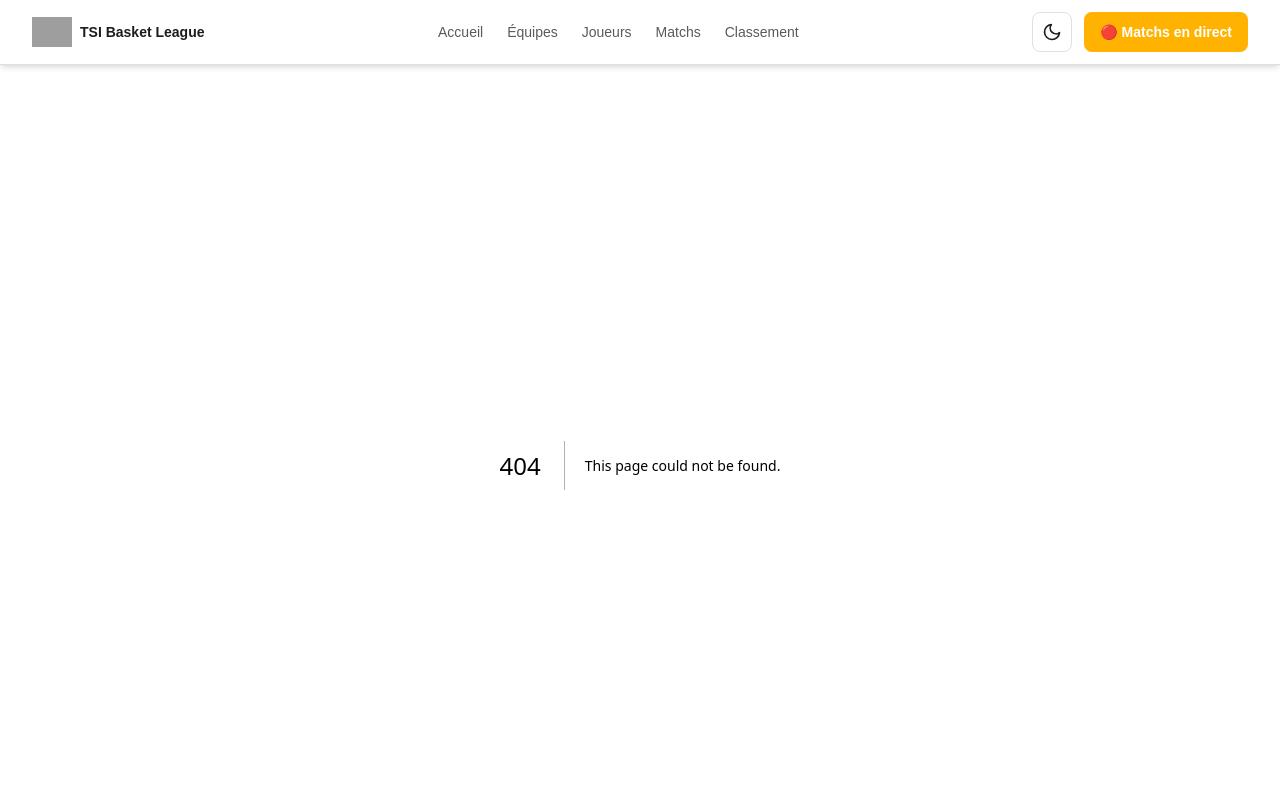
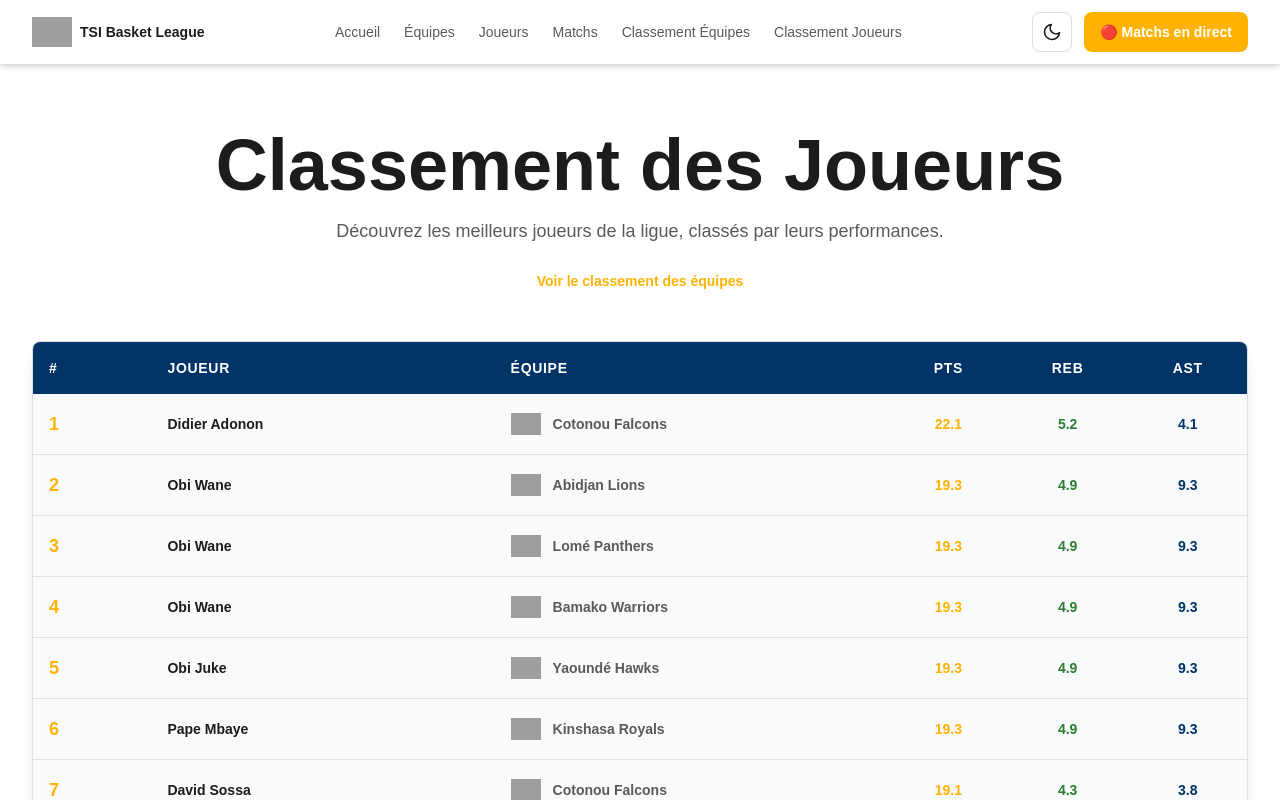
Before and after one commit to Exutoire03/tsi-test, a Next.js app: page /standings/players in a window 1280 px wide. Before the commit this address had no page. Shown: the top 800 px of the page. Built offline with nearby package versions, Linux system fonts and the light colour scheme; grey boxes are pictures that could not be loaded.

Commit message:
added players standings

```diff
--- /dev/null
+++ b/app/api/standings/players/route.ts
@@ -0,0 +1,32 @@
+import { NextResponse } from "next/server"
+import players from "@/data/players.json"
+import teams from "@/data/teams.json"
+
+// ✅ GET /api/standings/players
+// Calcule le classement des joueurs
+export async function GET() {
+  try {
+    // Ajout des informations de l'équipe à chaque joueur
+    const playersWithTeamInfo = players.map(player => {
+      const team = teams.find(t => t.id === player.teamId);
+      return {
+        ...player,
+        teamName: team ? team.name : 'N/A',
+        teamLogo: team ? team.logo : '/logo.png',
+      };
+    });
+
+    // Classement basé sur le nombre de points
+    const sortedPlayers = playersWithTeamInfo.sort((a, b) => {
+      return b.stats.points - a.stats.points;
+    });
+
+    return NextResponse.json(sortedPlayers, { status: 200 });
+  } catch (error) {
+    console.error("Erreur API /standings/players:", error);
+    return NextResponse.json(
+      { error: "Erreur lors du calcul du classement des joueurs" },
+      { status: 500 }
+    );
+  }
+}
--- a/app/page.tsx
+++ b/app/page.tsx
@@ -84,16 +84,7 @@ export default async function Home() {
           />
         </div>
         <div className="relative z-10 text-center px-4 max-w-5xl mx-auto">
-          <div className="mb-6">
-            <Image
-              src="/logo-blanc.png"
-              alt="TSI Basket League"
-              width={150}
-              height={150}
-              className="mx-auto"
-              priority
-            />
-          </div>
+
           <h1 className="text-4xl sm:text-5xl md:text-7xl font-bold text-white mb-4">
             Bienvenue dans la TSI Basket League
           </h1>
--- /dev/null
+++ b/app/standings/players/page.tsx
@@ -0,0 +1,81 @@
+'use client';
+
+import React, { useState, useEffect } from 'react';
+import PlayerStandingsTable from '@/components/PlayerStandingsTable';
+import Link from 'next/link';
+
+// Interface for player standings data
+interface PlayerStanding {
+  id: number;
+  firstName: string;
+  lastName: string;
+  teamName: string;
+  teamLogo: string;
+  stats: {
+    points: number;
+    rebounds: number;
+    assists: number;
+  };
+}
+
+export default function PlayerStandingsPage() {
+  const [playerStandings, setPlayerStandings] = useState<PlayerStanding[]>([]);
+  const [loading, setLoading] = useState(true);
+
+  useEffect(() => {
+    const fetchPlayerStandings = async () => {
+      setLoading(true);
+      try {
+        const res = await fetch('/api/standings/players');
+        const data = await res.json();
+        setPlayerStandings(data);
+      } catch (error) {
+        console.error("Erreur lors du chargement du classement des joueurs:", error);
+      } finally {
+        setLoading(false);
+      }
+    };
+
+    fetchPlayerStandings();
+  }, []);
+
+  return (
+    <div className="min-h-screen bg-background">
+      <div className="mx-auto max-w-7xl px-4 sm:px-6 lg:px-8 py-16">
+
+        <header className="text-center mb-12">
+          <h1 className="text-5xl md:text-7xl font-extrabold text-foreground mb-4">
+            Classement des Joueurs
+          </h1>
+          <p className="text-lg text-foreground-secondary max-w-2xl mx-auto mb-6">
+            Découvrez les meilleurs joueurs de la ligue, classés par leurs performances.
+          </p>
+          <Link
+            href="/standings"
+            className="inline-block text-sm text-primary hover:text-secondary font-semibold transition-colors"
+          >
+            Voir le classement des équipes
+          </Link>
+        </header>
+
+        <main>
+          {loading ? (
+            <div className="flex flex-col justify-center items-center h-64 gap-4">
+              <div className="animate-spin rounded-full h-16 w-16 border-4 border-primary border-t-transparent"></div>
+              <p className="text-foreground-secondary text-lg">Chargement du classement...</p>
+            </div>
+          ) : playerStandings.length > 0 ? (
+            <PlayerStandingsTable players={playerStandings} />
+          ) : (
+            <div className="text-center py-16 bg-background-secondary border border-border rounded-lg">
+              <h3 className="mt-6 text-2xl font-semibold text-foreground">Classement non disponible</h3>
+              <p className="mt-2 text-foreground-secondary">
+                Les données sont en cours de mise à jour. Veuillez réessayer plus tard.
+              </p>
+            </div>
+          )}
+        </main>
+      </div>
+    </div>
+  );
+}
--- a/components/Header.tsx
+++ b/components/Header.tsx
@@ -107,7 +107,8 @@ export default function Header() {
             <Link href="/teams" className="text-sm font-medium text-foreground-secondary hover:text-primary transition-colors">Équipes</Link>
             <Link href="/players" className="text-sm font-medium text-foreground-secondary hover:text-primary transition-colors">Joueurs</Link>
             <Link href="/matchs" className="text-sm font-medium text-foreground-secondary hover:text-primary transition-colors">Matchs</Link>
-            <Link href="/standings" className="text-sm font-medium text-foreground-secondary hover:text-primary transition-colors">Classement</Link>
+            <Link href="/standings" className="text-sm font-medium text-foreground-secondary hover:text-primary transition-colors">Classement Équipes</Link>
+            <Link href="/standings/players" className="text-sm font-medium text-foreground-secondary hover:text-primary transition-colors">Classement Joueurs</Link>
           </nav>
 
           <div className="flex items-center gap-3">
@@ -135,7 +136,8 @@ export default function Header() {
             <Link href="/teams" className="text-sm font-medium text-foreground-secondary hover:text-primary transition-colors" onClick={() => setIsOpen(false)}>Équipes</Link>
             <Link href="/players" className="text-sm font-medium text-foreground-secondary hover:text-primary transition-colors" onClick={() => setIsOpen(false)}>Joueurs</Link>
             <Link href="/matchs" className="text-sm font-medium text-foreground-secondary hover:text-primary transition-colors" onClick={() => setIsOpen(false)}>Matchs</Link>
-            <Link href="/standings" className="text-sm font-medium text-foreground-secondary hover:text-primary transition-colors" onClick={() => setIsOpen(false)}>Classement</Link>
+            <Link href="/standings" className="text-sm font-medium text-foreground-secondary hover:text-primary transition-colors" onClick={() => setIsOpen(false)}>Classement Équipes</Link>
+            <Link href="/standings/players" className="text-sm font-medium text-foreground-secondary hover:text-primary transition-colors" onClick={() => setIsOpen(false)}>Classement Joueurs</Link>
             <Link
               href="/matchs"
               className="inline-flex h-10 items-center justify-center rounded-lg bg-primary px-4 text-sm font-bold text-white hover:bg-hover hover:text-foreground transition-all sm:hidden"
--- /dev/null
+++ b/components/PlayerStandingsTable.tsx
@@ -0,0 +1,99 @@
+import Image from 'next/image'
+
+interface PlayerStanding {
+  id: number;
+  firstName: string;
+  lastName: string;
+  teamName: string;
+  teamLogo: string;
+  stats: {
+    points: number;
+    rebounds: number;
+    assists: number;
+  };
+}
+
+interface PlayerStandingsTableProps {
+  players: PlayerStanding[];
+}
+
+export default function PlayerStandingsTable({ players }: PlayerStandingsTableProps) {
+  return (
+    <div>
+      {/* Vue Tableau pour les grands écrans */}
+      <div className="hidden md:block overflow-x-auto rounded-lg border border-border bg-background-secondary shadow-lg">
+        <table className="min-w-full text-sm">
+          <thead className="bg-secondary text-white uppercase tracking-wider">
+            <tr>
+              <th className="px-4 py-4 text-left font-bold">#</th>
+              <th className="px-4 py-4 text-left font-bold">Joueur</th>
+              <th className="px-4 py-4 text-left font-bold">Équipe</th>
+              <th className="px-4 py-4 text-center font-bold">PTS</th>
+              <th className="px-4 py-4 text-center font-bold">REB</th>
+              <th className="px-4 py-4 text-center font-bold">AST</th>
+            </tr>
+          </thead>
+          <tbody className="divide-y divide-border">
+            {players.map((player, index) => (
+              <tr key={player.id} className="hover:bg-hover transition-colors">
+                <td className="px-4 py-4">
+                  <span className="font-bold text-primary text-lg">{index + 1}</span>
+                </td>
+                <td className="px-4 py-4">
+                  <span className="font-semibold text-foreground">{`${player.firstName} ${player.lastName}`}</span>
+                </td>
+                <td className="px-4 py-4">
+                  <div className="flex items-center gap-3">
+                    <Image src={player.teamLogo} alt={player.teamName} width={30} height={30} className="object-contain" />
+                    <span className="font-semibold text-foreground-secondary">{player.teamName}</span>
+                  </div>
+                </td>
+                <td className="px-4 py-4 text-center">
+                  <span className="font-bold text-primary">{player.stats.points}</span>
+                </td>
+                <td className="px-4 py-4 text-center">
+                  <span className="font-bold text-success">{player.stats.rebounds}</span>
+                </td>
+                <td className="px-4 py-4 text-center">
+                  <span className="font-bold text-secondary">{player.stats.assists}</span>
+                </td>
+              </tr>
+            ))}
+          </tbody>
+        </table>
+      </div>
+
+      {/* Vue Cartes pour les petits écrans */}
+      <div className="md:hidden grid grid-cols-1 gap-4">
+        {players.map((player, index) => (
+          <div key={player.id} className="rounded-lg border border-border bg-background-secondary p-4 shadow-md">
+            <div className="flex items-center justify-between gap-4">
+              <div className="flex items-center gap-3">
+                <span className="font-bold text-primary text-xl w-6 text-center">{index + 1}</span>
+                <Image src={player.teamLogo} alt={player.teamName} width={40} height={40} className="object-contain" />
+                <div>
+                  <p className="font-semibold text-foreground">{`${player.firstName} ${player.lastName}`}</p>
+                  <p className="text-xs text-foreground-secondary">{player.teamName}</p>
+                </div>
+              </div>
+            </div>
+            <div className="mt-4 pt-4 border-t border-border grid grid-cols-3 gap-2 text-center">
+              <div>
+                <p className="text-xs text-foreground-secondary">PTS</p>
+                <p className="font-semibold text-primary text-lg">{player.stats.points}</p>
+              </div>
+              <div>
+                <p className="text-xs text-foreground-secondary">REB</p>
+                <p className="font-semibold text-success text-lg">{player.stats.rebounds}</p>
+              </div>
+              <div>
+                <p className="text-xs text-foreground-secondary">AST</p>
+                <p className="font-semibold text-secondary text-lg">{player.stats.assists}</p>
+              </div>
+            </div>
+          </div>
+        ))}
+      </div>
+    </div>
+  );
+}
```
